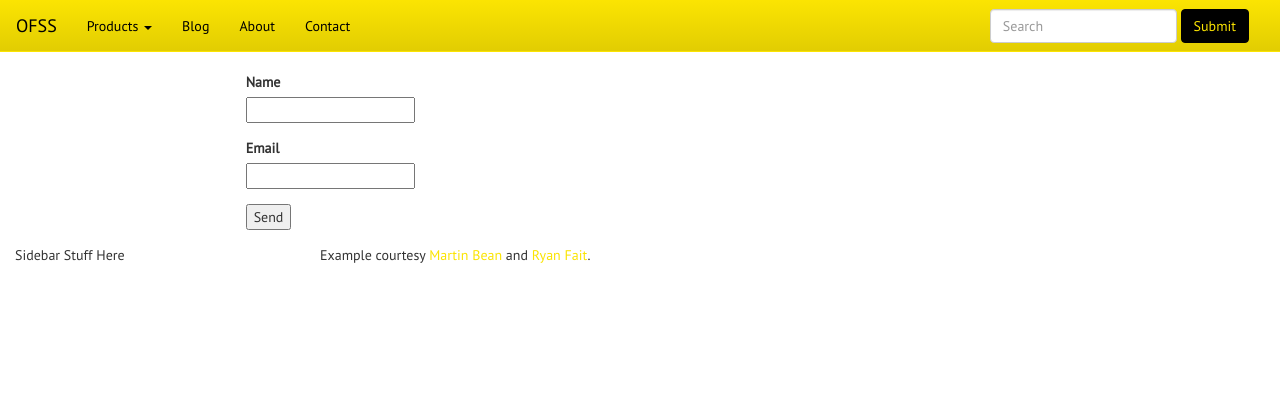
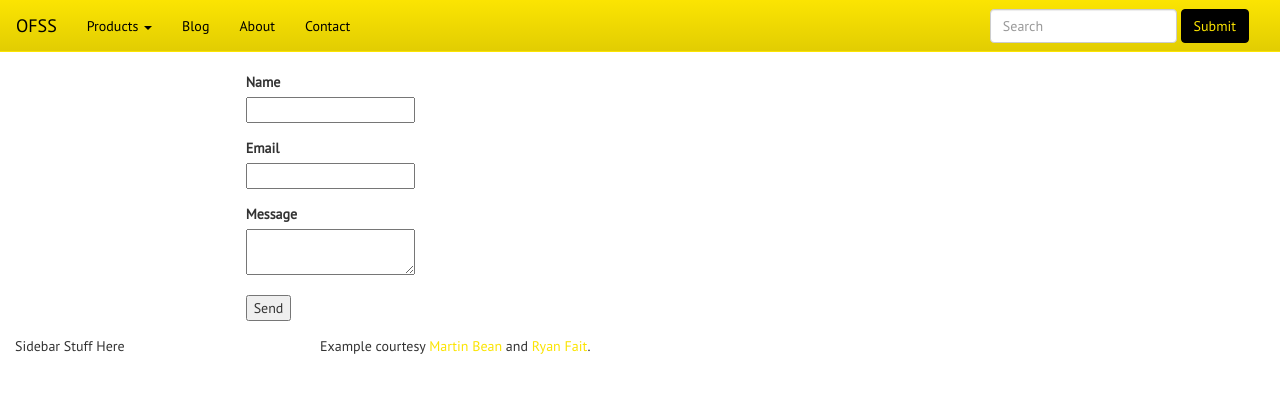
Before and after one commit to jdhaines/ofss, a Flask app: page /contact in a window 1280 px wide. Shown: the top 393 px of the page. Run offline with Flask 2, Linux system fonts and the light colour scheme; style sheets or scripts are compiled from the project's sources; some libraries are stand-ins or nearby versions.

Commit message:
contact form showing on page

```diff
--- a/app/forms.py
+++ b/app/forms.py
@@ -1,7 +1,7 @@
 """Module which describes the form fields in the bushing app."""
 
 from flask_wtf import Form, RecaptchaField
-from wtforms import StringField  # , StringField, SelectField, TextAreaField
+from wtforms import StringField, TextAreaField  # , StringField, SelectField
 from wtforms import validators, SubmitField  # ValidationError,
 # from wtforms.validators import DataRequired
 
@@ -14,6 +14,8 @@ class ContactForm(Form):
     email = StringField("Email", [validators.Required(
         "Please enter your email address."), validators.Email(
         "Please enter your email address.")])
+    message = TextAreaField("Message", [validators.Required(
+        "Please enter a message.")])
     recaptcha = RecaptchaField()
     submit = SubmitField("Send")
 
--- a/app/templates/contact.html
+++ b/app/templates/contact.html
@@ -6,6 +6,10 @@
 {% endfor %}
 
 {% for message in form.email.errors %}
+    <div>{{ message }}</div>
+{% endfor %}
+
+{% for message in form.message.errors %}
     <div>{{ message }}</div>
 {% endfor %}
 <div class="row">
@@ -19,6 +23,10 @@
             <div class="form-group">
                 {{ form.email.label }}<br>
                 {{ form.email }}
+            </div>
+            <div class="form-group">
+                {{ form.message.label }}<br>
+                {{ form.message }}
             </div>
              <div class="form-group">
                 {{ form.recaptcha }}
```
